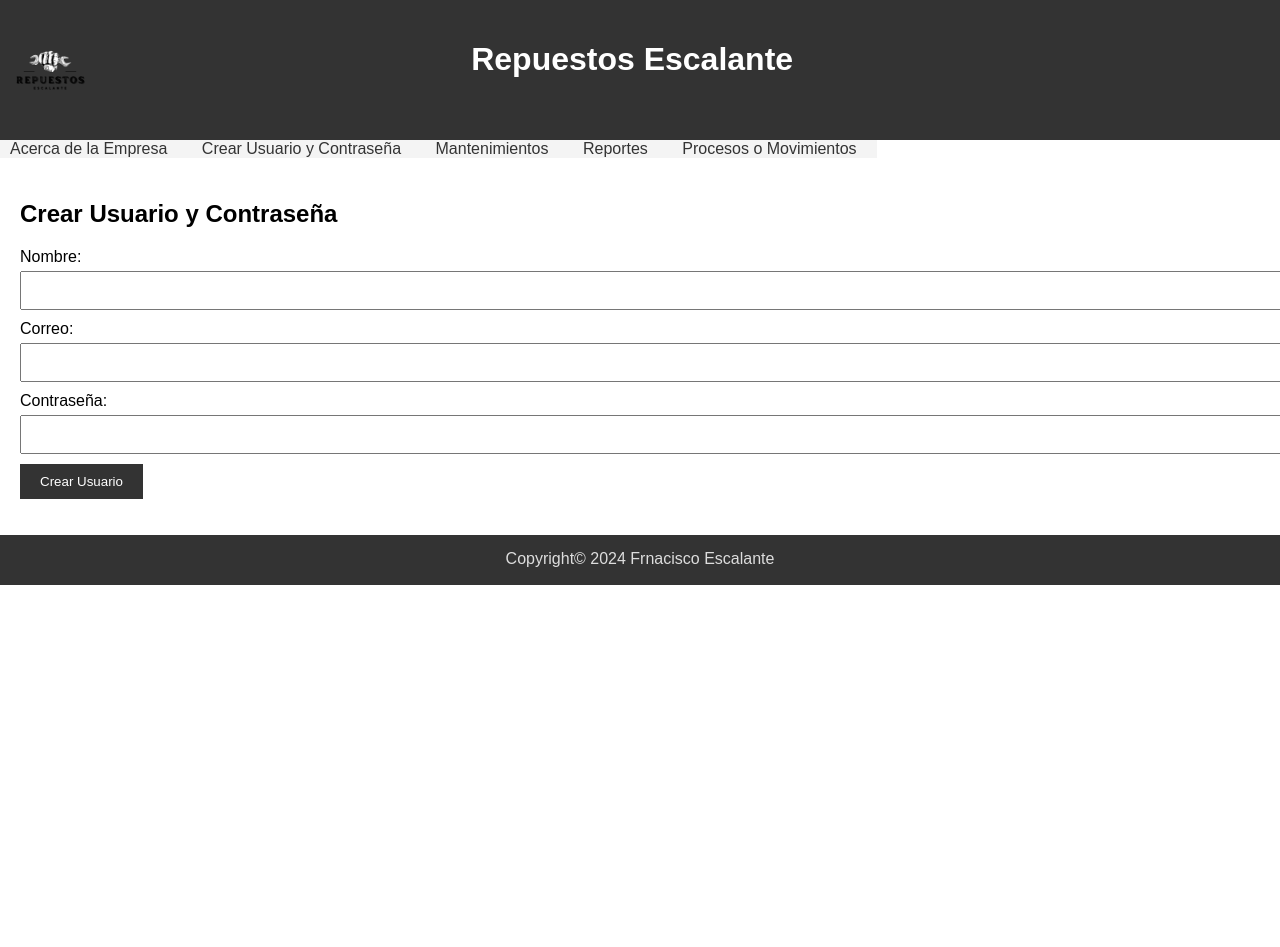
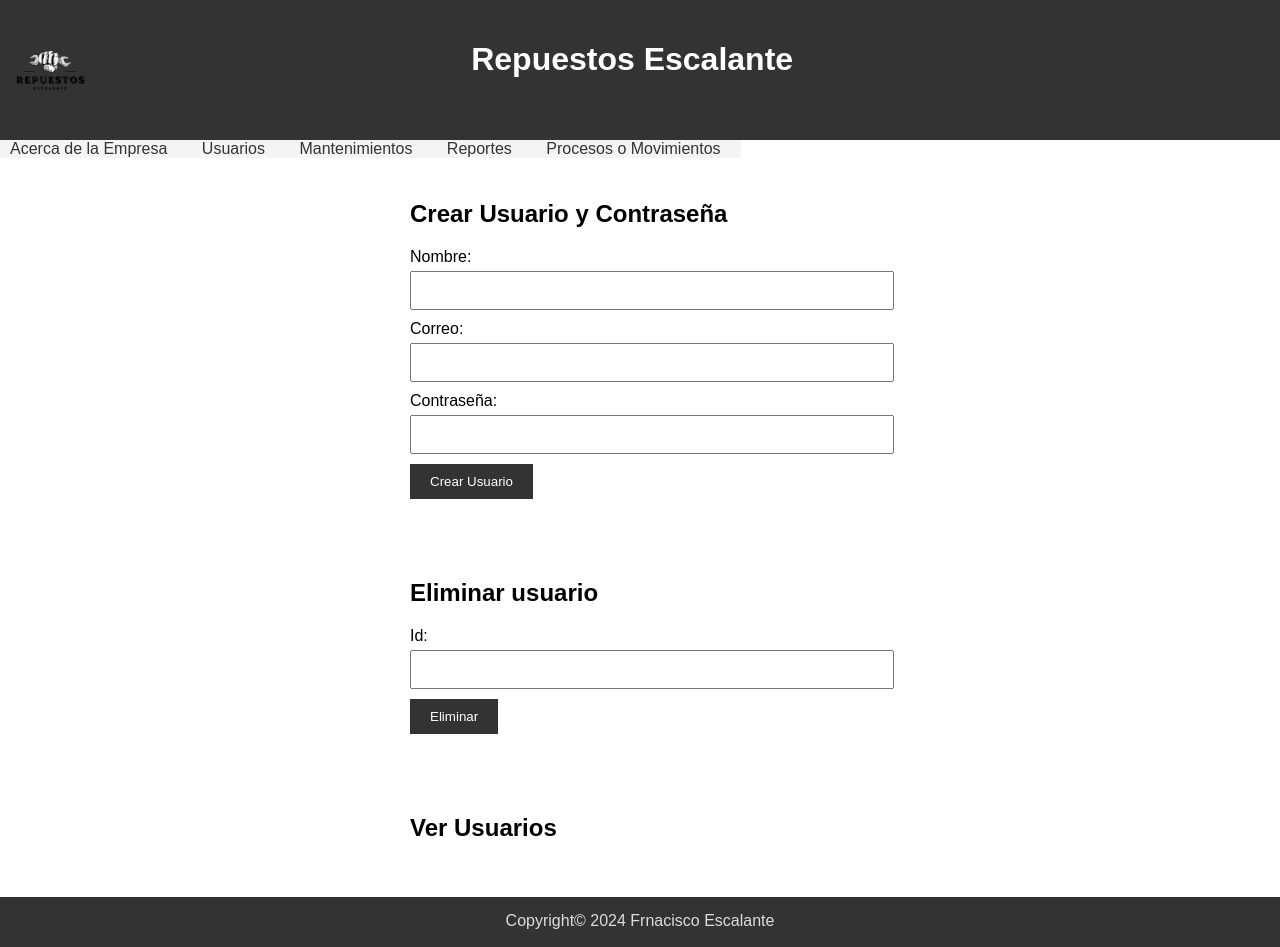
Before and after one commit to Lara-Elvis/repuestos, a PHP site: page /Usuarios.php in a window 1280 px wide. Before the commit the page ends 585 px from the top, so only its background shows below. Run offline with PHP 8.4, Linux system fonts and the light colour scheme.

Commit message:
Modifica menu, Usuarios y style

```diff
--- a/Routes/menu.php
+++ b/Routes/menu.php
@@ -6,7 +6,7 @@
         <nav>
             <ul>
                 <li><a href="index.php">Acerca de la Empresa</a></li>
-                <li><a href="Usuarios.php">Crear Usuario y Contraseña</a></li>
+                <li><a href="Usuarios.php">Usuarios</a></li>
                 <li><a href="Mantenimiento.php">Mantenimientos</a></li>
                 <li><a href="reportes.php">Reportes</a></li>
                 <li><a href="Procesos.php">Procesos o Movimientos</a></li>
--- a/Usuarios.php
+++ b/Usuarios.php
@@ -6,6 +6,7 @@
 </head>
 <body>
     <?php include("Routes/menu.php")?>
+    <div class="usuarios">
         <section id="crear-usuario">
             <h2>Crear Usuario y Contraseña</h2>
             <form action="crear_usuario.php" method="POST">
@@ -18,6 +19,22 @@
                 <button type="submit">Crear Usuario</button>
             </form>
         </section>
+    </div>
+    <div class="usuarios">
+        <section>
+            <h1>Eliminar usuario</h1>
+            <form action="Eliminar usuario" method="POST">
+                <label for="IdUsuario">Id:</label>
+                <input type="text" id="IdUsuario" name="IdUsuario" required>
+                <button type="submit">Eliminar</button>
+            </form>
+        </section>
+    </div>
+    <div class="usuarios">
+        <section>
+            <h1>Ver Usuarios</h1>
+        </section>
+    </div>
 
     <footer>
         <p class="copyriht">Copyright&#169 2024 Frnacisco Escalante</p>
--- a/styles.css
+++ b/styles.css
@@ -94,6 +94,11 @@
     margin-bottom: 10px;
 }
 
+.usuarios{
+    width: 500px;
+    margin: 0 auto;
+}
+
 form button {
     padding: 10px 20px;
     background-color: #333;
@@ -105,6 +110,8 @@
 form button:hover {
     background-color: #555;
 }
+
+
 .copyriht{
     padding: 15px;
 }
```
Lines whose indentation alone changed are shown as unchanged.
